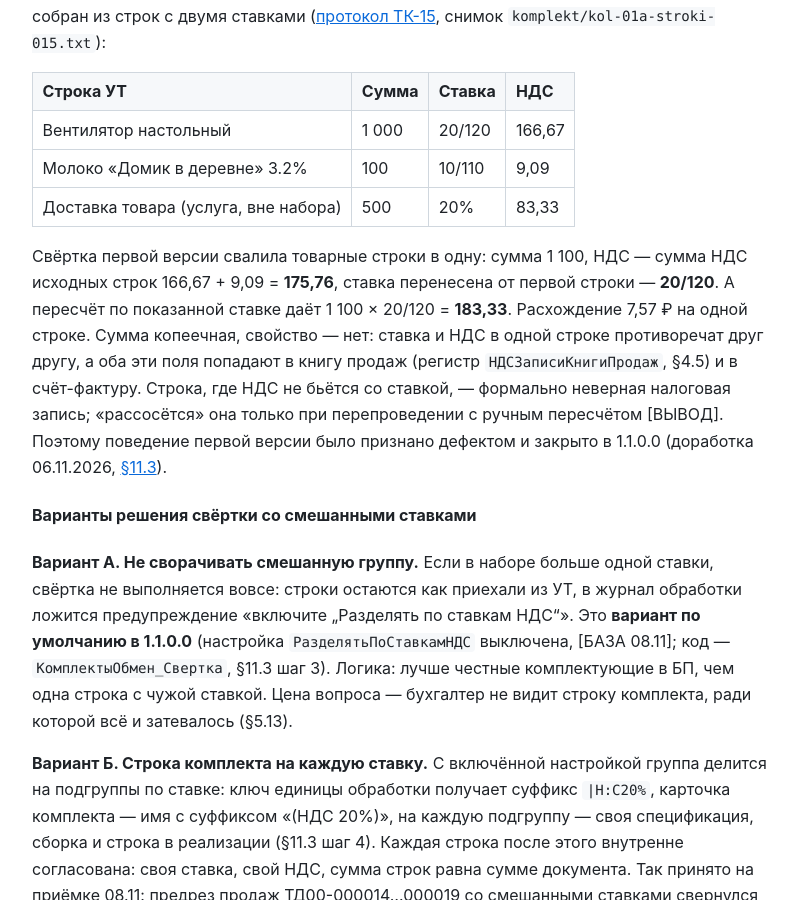
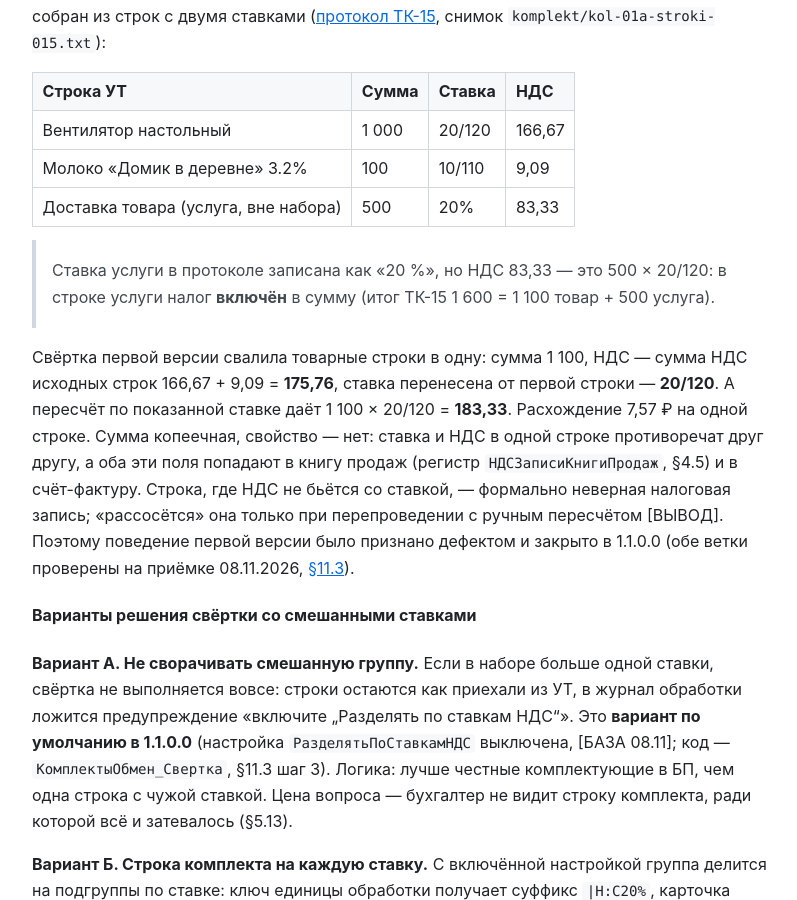
Before and after one commit to grevinden/komplekty-ut-bp, a Jekyll site: the page built from docs/06-skvoznye-temy.md, in a window 1280 px wide and 900 px high, scrolled down 9966 px. Shown: the whole window, without its empty margins (240-1037 px from the left). Built offline with Jekyll 4.4.1, drawn with Linux system fonts in a browser that asks for light colours; some of the changed text lies outside the part shown.

Commit message:
§6.6: фактчекинг — координаты УТ-флага НДС, сноска к таблице ТК-15, где закрыт дефект

```diff
--- a/docs/06-skvoznye-temy.md
+++ b/docs/06-skvoznye-temy.md
@@ -414,6 +414,10 @@ irgp2.ru]. Стандарт это прямо ограничивает: п. 36
 | Молоко «Домик в деревне» 3.2% | 100 | 10/110 | 9,09 |
 | Доставка товара (услуга, вне набора) | 500 | 20% | 83,33 |
 
+> Ставка услуги в протоколе записана как «20 %», но НДС 83,33 — это 500 ×
+> 20/120: в строке услуги налог **включён** в сумму (итог ТК-15 1 600 =
+> 1 100 товар + 500 услуга).
+
 Свёртка первой версии свалила товарные строки в одну: сумма 1 100, НДС — сумма
 НДС исходных строк 166,67 + 9,09 = **175,76**, ставка перенесена от первой
 строки — **20/120**. А пересчёт по показанной ставке даёт 1 100 × 20/120 =
@@ -423,7 +427,8 @@ irgp2.ru]. Стандарт это прямо ограничивает: п. 36
 Строка, где НДС не бьётся со ставкой, — формально неверная налоговая запись;
 «рассосётся» она только при перепроведении с ручным пересчётом [ВЫВОД].
 Поэтому поведение первой версии было признано дефектом и закрыто в 1.1.0.0
-(доработка 06.11.2026, [§11.3](11-rasshirenie-komplekty.html#11.3)).
+(обе ветки проверены на приёмке 08.11.2026,
+[§11.3](11-rasshirenie-komplekty.html#11.3)).
 
 #### Варианты решения свёртки со смешанными ставками
 
```
Also changed, not shown: other parts of docs/06-skvoznye-temy.md (+4 -2 lines).
